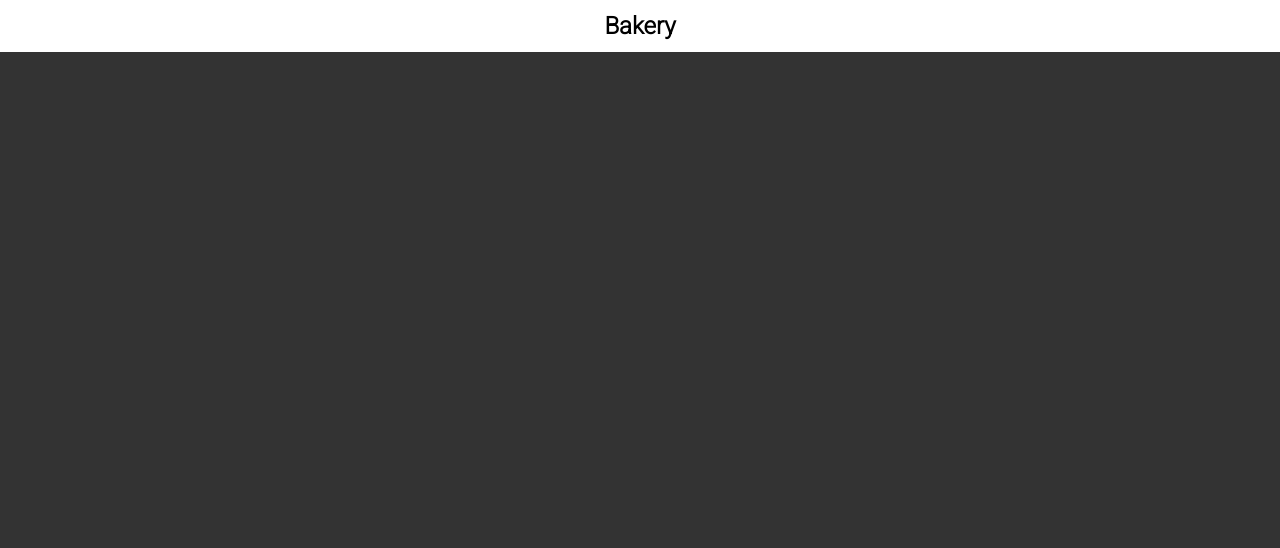
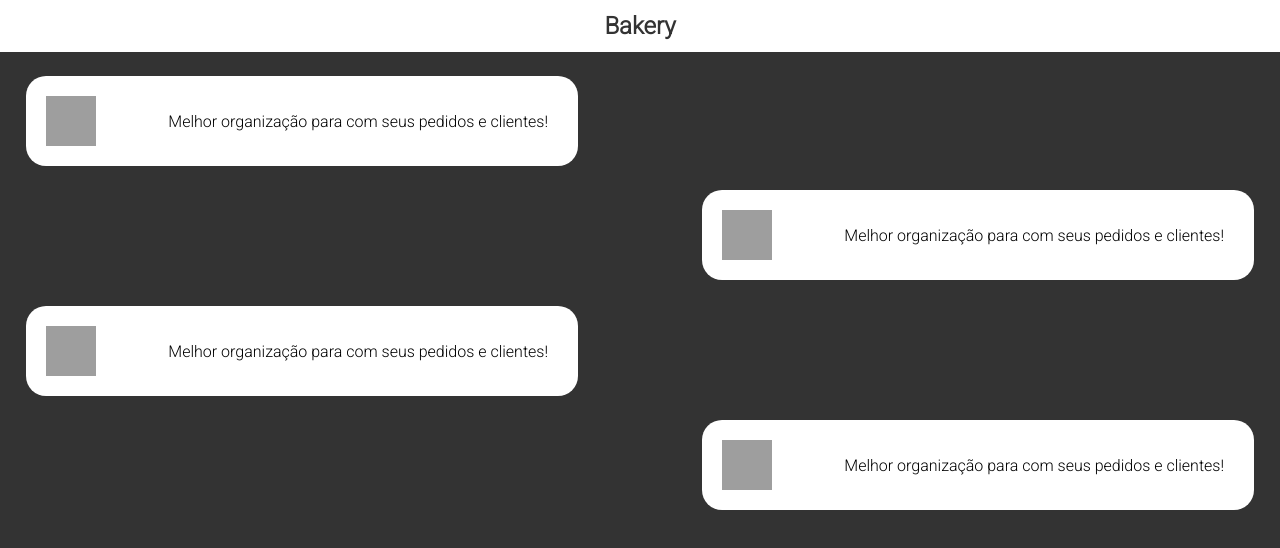
Before and after one commit to curtinaz/bakery, a plain HTML site: page index.html in a window 1280 px wide. Drawn offline with Linux system fonts and the light colour scheme; grey boxes are pictures that could not be loaded.

Commit message:
Reasons why
The 'reasons why' use the app now seens like receiving messages from whatsapp/telegram.

```diff
--- a/css/main.css
+++ b/css/main.css
@@ -13,23 +13,88 @@ body {
 nav {
     background-color: white;
     padding: 12px;
-    transition: ease-in 200ms;
+    transition: ease-in 400ms;
 }
 
 nav h1 {
     text-align: center;
     font-family: 'Roboto', sans-serif;
+    transition: 700ms;
+    color: #333;
     -moz-user-select: none;
     -webkit-user-select: none;
     user-select: none;
 }
 
 header {
+    display: block;
+}
+
+header div {
+    font-family: 'Roboto', sans-serif;
+    background-color: white;
+    opacity: 0;
+    animation-delay: 1s;
+    animation-duration: 800ms;
+    animation-fill-mode: forwards;
+    margin-right: 0;
+    display: grid;
+    grid-gap: 5px;
+    grid-template-columns: 20% 80%;
+    margin-top: 24px;
+    width: 40%;
+    border-radius: 20px;
+    padding: 20px;
+    height: 50px;
+}
+
+@keyframes reasonLeft{
+    0% {
+        opacity: 0;
+        background-color: #fff;
+    }
+    100% {
+        opacity: 1;
+        margin-left: 2%;
+    }
+}
+@keyframes reasonRight{
+    0% {
+        opacity: 0;
+        background-color: #fff;
+    }
+    100% {
+        opacity: 1;
+        margin-right: 2%;
+    }
+}
+
+header div p {
     margin: auto;
-    position: relative;
-    display: grid;
-    grid-template-columns: 100%;
-    grid-template-rows: 1fr 1fr 1fr 1fr;
+}
+
+.reasonLeft {
+    animation-name: reasonLeft;
+}
+.reasonRight {
+    float: right;
+    animation-name: reasonRight;
+}
+
+.r2 {
+    animation-delay: 1700ms;
+}
+.r3 {
+    animation-delay: 2700ms;
+    margin-top: 140px;
+}
+.r4 {
+    animation-delay: 3700ms;
+}
+
+header div img {
+    width: 50px;
+    height: 50px;
 }
 
 #register {
--- a/index.html
+++ b/index.html
@@ -13,7 +13,22 @@
     </nav>
 
     <header>
-
+        <div class="reasonLeft">
+            <img src="https://upload.wikimedia.org/wikipedia/commons/thumb/7/71/Icons8_flat_calendar.svg/1200px-Icons8_flat_calendar.svg.png" alt="Calendario">
+            <p>Melhor organização para com seus pedidos e clientes!</p>
+        </div>
+        <div class="reasonRight r2">
+            <img src="https://upload.wikimedia.org/wikipedia/commons/thumb/7/71/Icons8_flat_calendar.svg/1200px-Icons8_flat_calendar.svg.png" alt="Calendario">
+            <p>Melhor organização para com seus pedidos e clientes!</p>
+        </div>
+        <div class="reasonLeft r3">
+            <img src="https://upload.wikimedia.org/wikipedia/commons/thumb/7/71/Icons8_flat_calendar.svg/1200px-Icons8_flat_calendar.svg.png" alt="Calendario">
+            <p>Melhor organização para com seus pedidos e clientes!</p>
+        </div>
+        <div class="reasonRight r4">
+            <img src="https://upload.wikimedia.org/wikipedia/commons/thumb/7/71/Icons8_flat_calendar.svg/1200px-Icons8_flat_calendar.svg.png" alt="Calendario">
+            <p>Melhor organização para com seus pedidos e clientes!</p>
+        </div>
     </header>
 
 </body>
```
